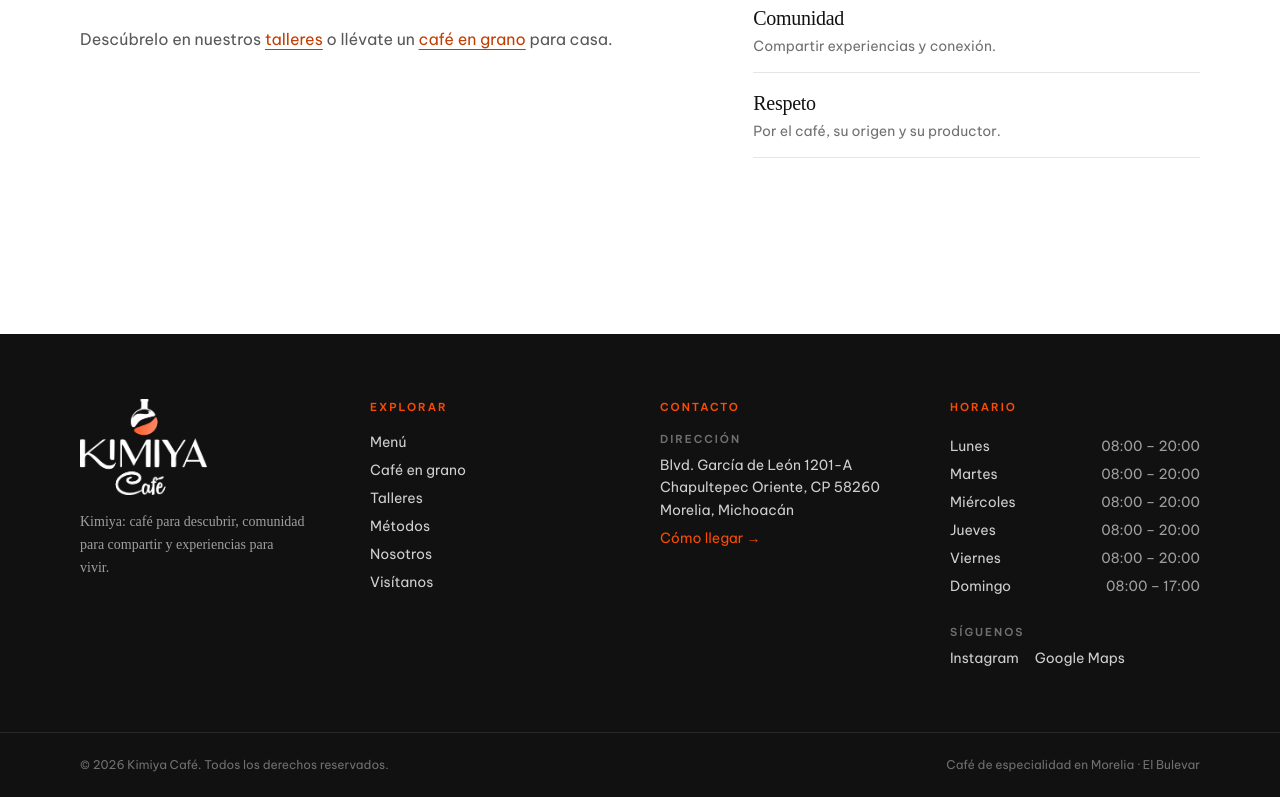
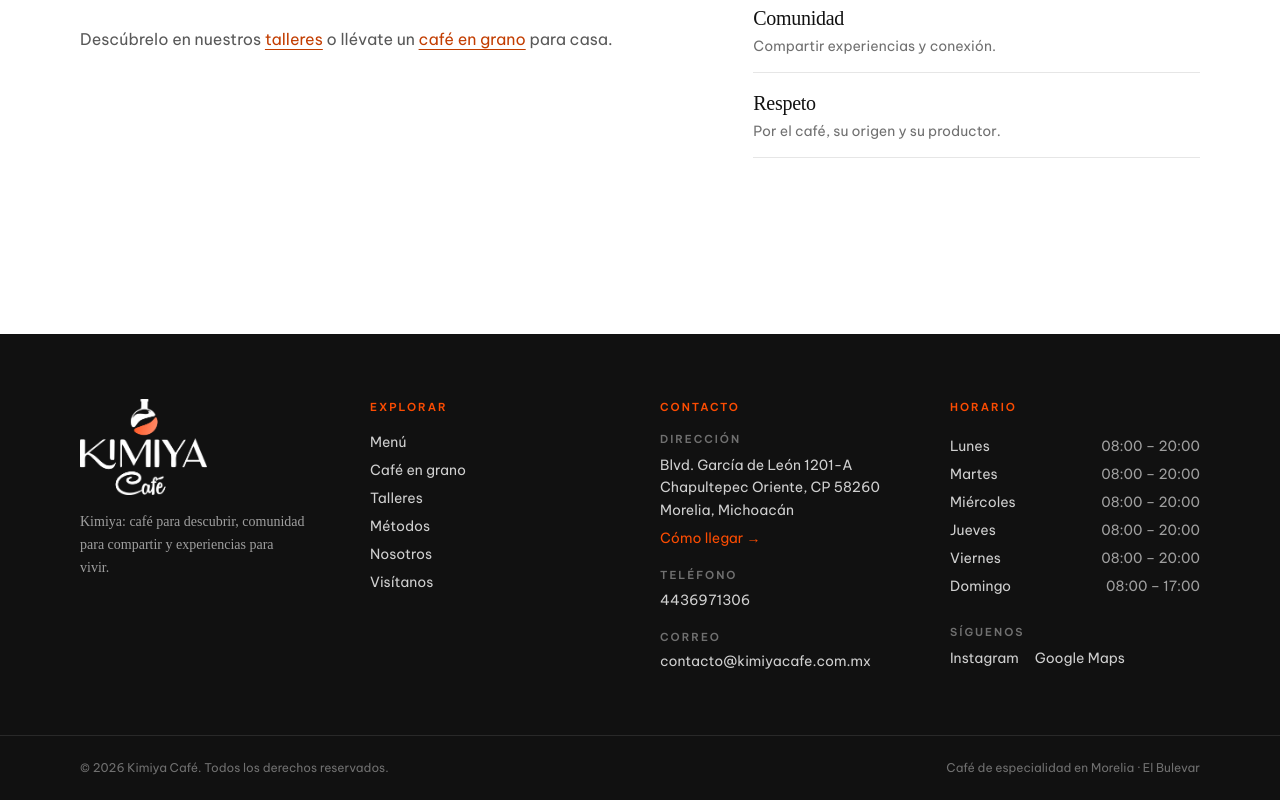
Before and after one commit to davidhielo91/kimiya-cafe, a Next.js app: page /nosotros in a window 1280 px wide. Shown: the part 784-1584 px from the top of the page. Built offline with nearby package versions, Linux system fonts and the light colour scheme; no server answers.

Commit message:
content: reincorpora telefono y correo en el sitio
Revierte la eliminacion de contacto: telefono y correo vuelven a
footer, ubicacion, llms.txt y schema. Se mantienen los demas ajustes
de copy (El Bulevar, "nuestra insignia", etc.).

```diff
--- a/src/app/llms.txt/route.ts
+++ b/src/app/llms.txt/route.ts
@@ -9,7 +9,7 @@ import { navItems } from "@/lib/nav";
 export const dynamic = "force-static";
 
 export function GET() {
-  const { name, url, positioning, social } = siteConfig;
+  const { name, url, positioning, contact, social } = siteConfig;
   const hours = weekHours()
     .filter((r) => r.range !== null)
     .map((r) => `${r.day}: ${r.range}`)
@@ -26,6 +26,8 @@ export function GET() {
 ## Negocio
 - Nombre: ${name}
 - Dirección: ${formatAddress()}
+- Teléfono: ${contact.phone}
+- Correo: ${contact.email}
 - Horario: ${hours}
 - Instagram: ${social.instagram}
 - Google Maps: ${social.googleBusiness}
--- a/src/app/ubicacion/page.tsx
+++ b/src/app/ubicacion/page.tsx
@@ -59,7 +59,7 @@ const faqs: FaqItem[] = [
 ];
 
 export default function UbicacionPage() {
-  const { address } = siteConfig;
+  const { contact, address } = siteConfig;
 
   return (
     <>
@@ -80,6 +80,12 @@ export default function UbicacionPage() {
             className="inline-flex items-center gap-2 rounded-full bg-brand px-7 py-3 text-sm font-semibold text-ink transition-transform hover:-translate-y-0.5"
           >
             Cómo llegar <span aria-hidden>→</span>
+          </a>
+          <a
+            href={`tel:+52${contact.phone}`}
+            className="inline-flex items-center rounded-full border border-black/20 px-7 py-3 text-sm font-medium hover:border-brand hover:text-brand-ink"
+          >
+            Llamar {contact.phone}
           </a>
         </div>
 
--- a/src/components/site-footer.tsx
+++ b/src/components/site-footer.tsx
@@ -11,7 +11,7 @@ import { weekHours } from "@/lib/format";
 // (DEPLOYMENT.md §12): los días sin confirmar (sábado) se omiten.
 
 export function SiteFooter() {
-  const { address, social } = siteConfig;
+  const { contact, address, social } = siteConfig;
   const hours = weekHours().filter((row) => row.range !== null);
 
   return (
@@ -66,6 +66,26 @@ export function SiteFooter() {
                 className="mt-1.5 inline-block text-brand hover:underline"
               >
                 Cómo llegar →
+              </a>
+            </div>
+
+            <div>
+              <p className="eyebrow text-white/40">Teléfono</p>
+              <a
+                href={`tel:+52${contact.phone}`}
+                className="mt-1.5 inline-block text-white/80 hover:text-brand"
+              >
+                {contact.phone}
+              </a>
+            </div>
+
+            <div>
+              <p className="eyebrow text-white/40">Correo</p>
+              <a
+                href={`mailto:${contact.email}`}
+                className="mt-1.5 inline-block break-all text-white/80 hover:text-brand"
+              >
+                {contact.email}
               </a>
             </div>
           </div>
--- a/src/lib/schema.ts
+++ b/src/lib/schema.ts
@@ -37,6 +37,8 @@ export function localBusinessJsonLd() {
     name: siteConfig.name,
     url: siteConfig.url,
     ...(ogImage ? { image: `${siteConfig.url}${ogImage.url}` } : {}),
+    telephone: `+52${siteConfig.contact.phone}`,
+    email: siteConfig.contact.email,
     hasMenu: `${siteConfig.url}/menu`,
     priceRange: "$$",
     address: {
--- a/src/lib/site.ts
+++ b/src/lib/site.ts
@@ -27,10 +27,11 @@ export const siteConfig = {
   foundingYear: 2026,
 
   contact: {
-    // El negocio no ofrece atención telefónica ni por correo, así que no se
-    // publican teléfono ni email en el sitio, schema, footer ni llms.txt.
-    phone: null as string | null,
-    email: null as string | null,
+    phone: "4436971306",
+    // Correo profesional público. Configurar el buzón del dominio (o una
+    // redirección al correo real del negocio) antes de producción para no
+    // perder mensajes.
+    email: "contacto@kimiyacafe.com.mx",
     whatsapp: null as string | null,
   },
 
```
